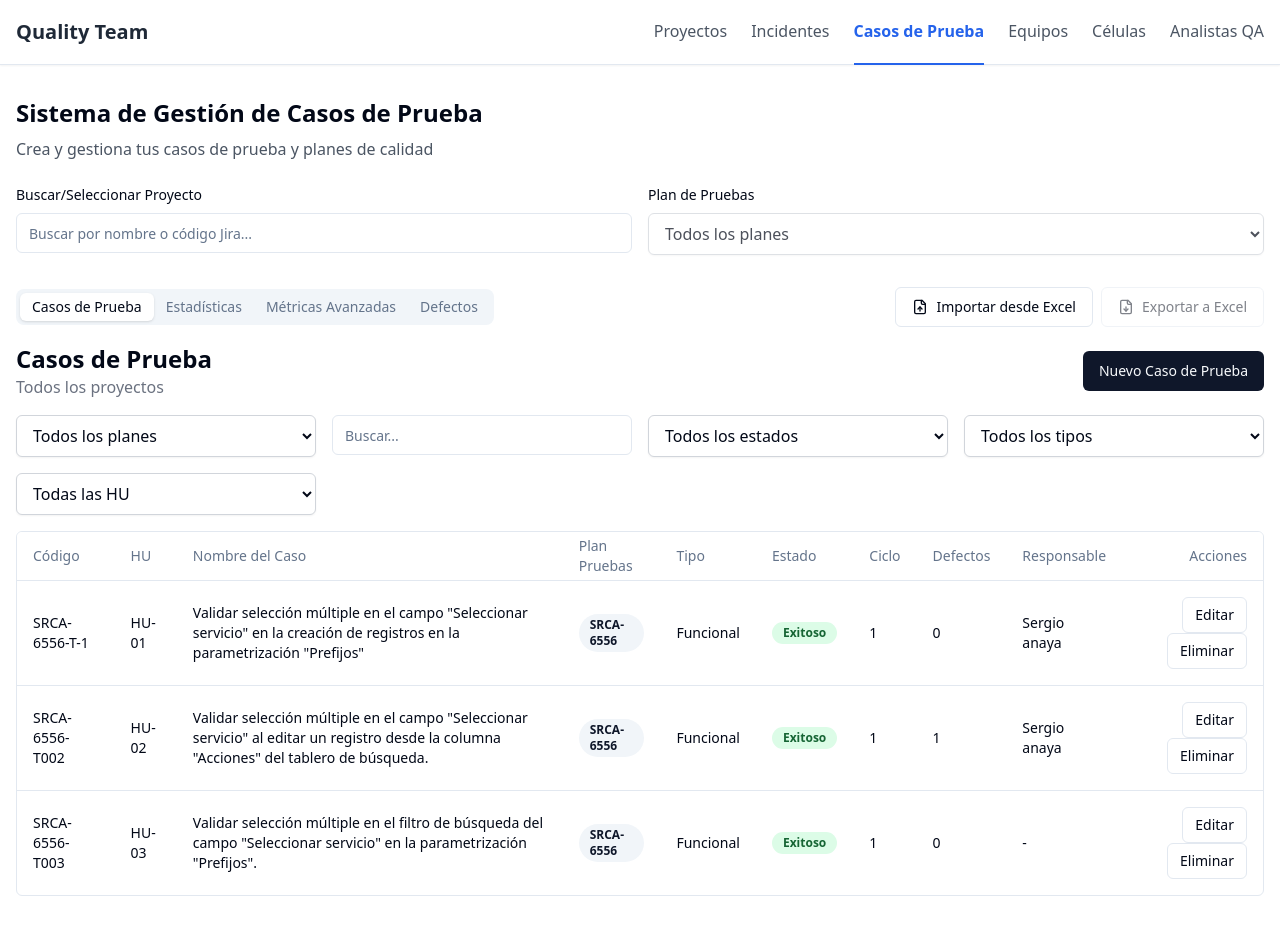
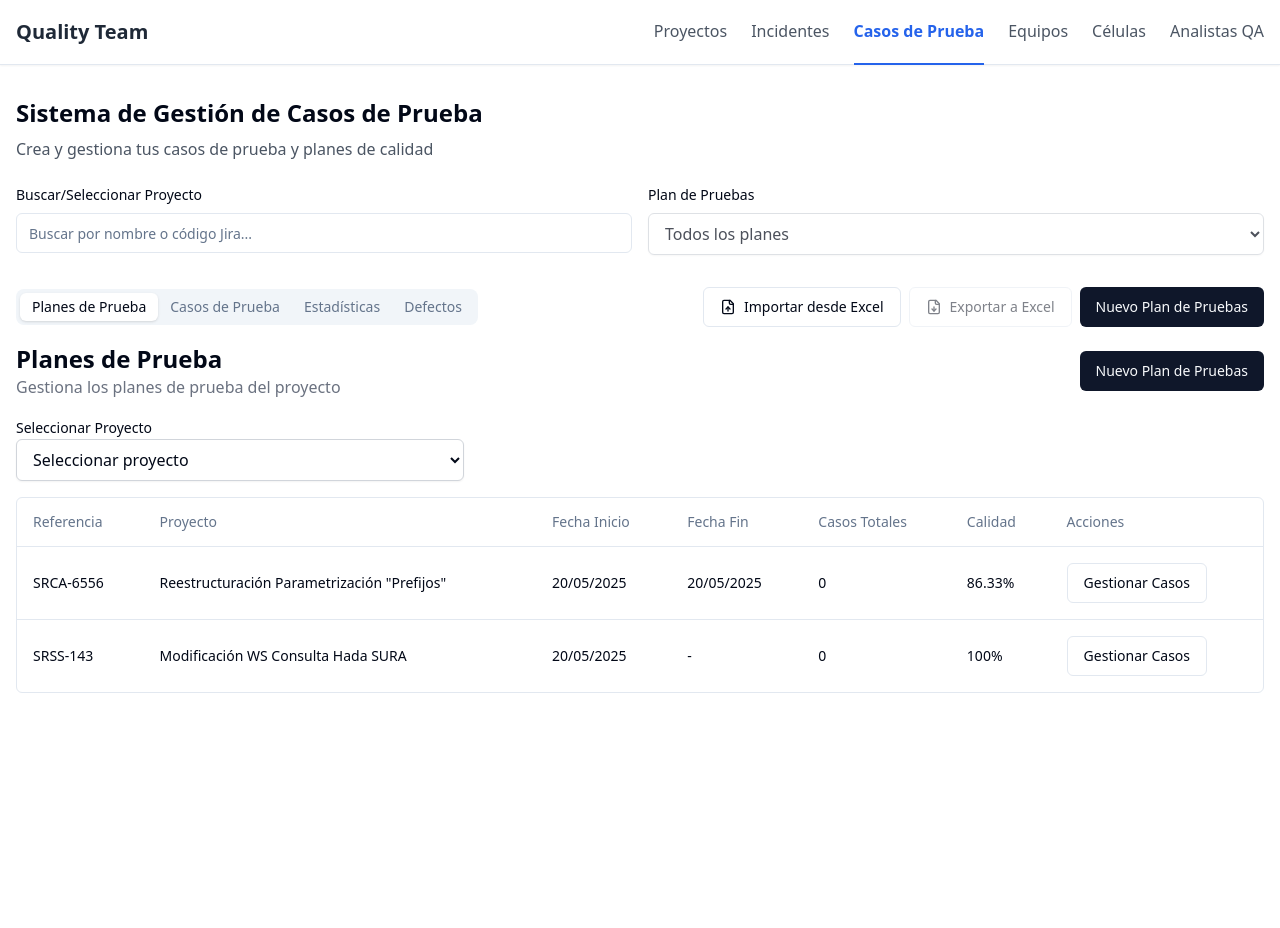
Before and after one commit to sergio129/quality-team-demo, a Next.js app: page /casos-prueba in a window 1280 px wide. After the commit the page ends 800 px from the top, so only its background shows below. Built offline with nearby package versions, Linux system fonts and the light colour scheme.

Commit message:
Se agrega caso de prueba

```diff
--- a/src/app/casos-prueba/page.tsx
+++ b/src/app/casos-prueba/page.tsx
@@ -3,8 +3,8 @@
 import { useState, useEffect, useRef } from 'react';
 import TestCaseTable from '@/components/testcases/TestCaseTable';
 import TestCaseStats from '@/components/testcases/TestCaseStats';
-import TestCaseAdvancedStats from '@/components/testcases/TestCaseAdvancedStats';
 import TestCaseDefectTracker from '@/components/testcases/TestCaseDefectTracker';
+import TestCasePlanManager from '@/components/testcases/TestCasePlanManager';
 import ExcelTestCaseImportExport from '@/components/testcases/ExcelTestCaseImportExport';
 import { useProjects } from '@/hooks/useProjects';
 import { useTestCases, useTestPlans, createTestPlan } from '@/hooks/useTestCases';
@@ -23,7 +23,7 @@ export default function TestCasesPage() {
   const { projects } = useProjects();
   const [selectedProjectId, setSelectedProjectId] = useState<string>('');
   const [selectedTestPlanId, setSelectedTestPlanId] = useState<string>('');
-  const [activeTab, setActiveTab] = useState<string>('cases');
+  const [activeTab, setActiveTab] = useState<string>('plans');
   const [isCreatingPlan, setIsCreatingPlan] = useState(false);
   const [projectSearchTerm, setProjectSearchTerm] = useState<string>('');
   const [projectSearchInDialog, setProjectSearchInDialog] = useState<string>('');
@@ -264,9 +264,9 @@ export default function TestCasesPage() {
       <Tabs value={activeTab} onValueChange={setActiveTab} className="space-y-4">
         <div className="flex justify-between items-center">
           <TabsList>
+            <TabsTrigger value="plans">Planes de Prueba</TabsTrigger>
             <TabsTrigger value="cases">Casos de Prueba</TabsTrigger>
             <TabsTrigger value="stats">Estadísticas</TabsTrigger>
-            <TabsTrigger value="advanced">Métricas Avanzadas</TabsTrigger>
             <TabsTrigger value="defects">Defectos</TabsTrigger>
           </TabsList>
 
@@ -280,7 +280,32 @@ export default function TestCasesPage() {
           </div>
         </div>
 
+        <TabsContent value="plans">
+          <TestCasePlanManager
+            onPlanSelected={(planId) => {
+              setSelectedTestPlanId(planId);
+              setSelectedProjectId(testPlans.find(p => p.id === planId)?.projectId || '');
+              setActiveTab('cases');
+            }}
+          />
+        </TabsContent>
+
         <TabsContent value="cases" className="mt-6">
+          <div className="mb-4">
+            {selectedTestPlanId ? (
+              <div className="bg-blue-50 border border-blue-200 rounded-md p-4 mb-4">
+                <p className="text-sm text-blue-700">
+                  Plan de pruebas seleccionado: {testPlans.find(p => p.id === selectedTestPlanId)?.codeReference || 'No encontrado'}
+                </p>
+              </div>
+            ) : (
+              <div className="bg-yellow-50 border border-yellow-200 rounded-md p-4 mb-4">
+                <p className="text-sm text-yellow-700">
+                  Selecciona un plan de pruebas en la pestaña "Planes de Prueba" para comenzar a crear casos de prueba
+                </p>
+              </div>
+            )}
+          </div>
           <TestCaseTable
             projectId={selectedProjectId}
             testPlanId={selectedTestPlanId}
@@ -289,13 +314,6 @@ export default function TestCasesPage() {
 
         <TabsContent value="stats" className="mt-6">
           <TestCaseStats
-            projectId={selectedProjectId}
-            testPlanId={selectedTestPlanId}
-          />
-        </TabsContent>
-
-        <TabsContent value="advanced" className="mt-6">
-          <TestCaseAdvancedStats
             projectId={selectedProjectId}
             testPlanId={selectedTestPlanId}
           />
--- /dev/null
+++ b/src/components/testcases/TestCasePlanManager.tsx
@@ -0,0 +1,265 @@
+'use client';
+
+import { useState } from 'react';
+import { useTestPlans, createTestPlan } from '@/hooks/useTestCases';
+import { useProjects } from '@/hooks/useProjects';
+import { Button } from '@/components/ui/button';
+import { Dialog, DialogContent, DialogHeader, DialogTitle, DialogFooter } from '@/components/ui/dialog';
+import { Input } from '@/components/ui/input';
+import { Label } from '@/components/ui/label';
+import { Select } from '@/components/ui/select';
+import { toast } from 'sonner';
+import { v4 as uuidv4 } from 'uuid';
+import {
+  Table,
+  TableBody,
+  TableCell,
+  TableHead,
+  TableHeader,
+  TableRow,
+} from "@/components/ui/table";
+import { format } from 'date-fns';
+import { TestPlan } from '@/models/TestCase';
+
+interface TestCasePlanManagerProps {
+  onPlanSelected: (planId: string) => void;
+}
+
+export default function TestCasePlanManager({ onPlanSelected }: TestCasePlanManagerProps) {
+  const [selectedProjectId, setSelectedProjectId] = useState('');
+  const { projects } = useProjects();
+  const { testPlans, isLoading } = useTestPlans(selectedProjectId);
+  const [isCreatingPlan, setIsCreatingPlan] = useState(false);
+  const [newTestPlan, setNewTestPlan] = useState<Partial<TestPlan>>({
+    projectId: '',
+    projectName: '',
+    codeReference: '',
+    startDate: new Date().toISOString().split('T')[0],
+    endDate: '',
+    estimatedHours: 0,
+    estimatedDays: 0,
+    totalCases: 0,
+    cycles: [{ id: uuidv4(), number: 1, designed: 0, successful: 0, notExecuted: 0, defects: 0 }],
+    testQuality: 100
+  });
+
+  const handleProjectChange = (e: React.ChangeEvent<HTMLSelectElement>) => {
+    setSelectedProjectId(e.target.value);
+
+    if (e.target.value) {
+      const selectedProject = projects.find(p => p.id === e.target.value || p.idJira === e.target.value);
+      if (selectedProject) {
+        setNewTestPlan(prev => ({
+          ...prev,
+          projectId: e.target.value,
+          projectName: selectedProject.proyecto,
+          codeReference: selectedProject.idJira || ''
+        }));
+      }
+    }
+  };
+
+  const handleTestPlanInputChange = (e: React.ChangeEvent<HTMLInputElement>) => {
+    const { name, value } = e.target;
+    setNewTestPlan(prev => ({
+      ...prev,
+      [name]: name === 'estimatedHours' || name === 'estimatedDays' || name === 'testQuality'
+        ? parseFloat(value)
+        : value
+    }));
+  };
+
+  const handleCreateTestPlan = async () => {
+    try {
+      await createTestPlan({
+        ...newTestPlan,
+        id: uuidv4(),
+        createdAt: new Date().toISOString(),
+        updatedAt: new Date().toISOString()
+      });
+
+      setIsCreatingPlan(false);
+      setNewTestPlan({
+        projectId: selectedProjectId,
+        projectName: newTestPlan.projectName,
+        codeReference: newTestPlan.codeReference,
+        startDate: new Date().toISOString().split('T')[0],
+        endDate: '',
+        estimatedHours: 0,
+        estimatedDays: 0,
+        totalCases: 0,
+        cycles: [{ id: uuidv4(), number: 1, designed: 0, successful: 0, notExecuted: 0, defects: 0 }],
+        testQuality: 100
+      });
+
+      toast.success('Plan de pruebas creado correctamente');
+    } catch (error) {
+      toast.error('Error al crear el plan de pruebas');
+    }
+  };
+
+  return (
+    <div className="space-y-4">
+      <div className="flex justify-between items-center">
+        <div>
+          <h2 className="text-2xl font-bold">Planes de Prueba</h2>
+          <p className="text-gray-500">Gestiona los planes de prueba del proyecto</p>
+        </div>
+
+        <Button onClick={() => setIsCreatingPlan(true)}>
+          Nuevo Plan de Pruebas
+        </Button>
+      </div>
+
+      <div className="mb-4">
+        <Label>Seleccionar Proyecto</Label>
+        <Select
+          value={selectedProjectId}
+          onChange={handleProjectChange}
+          className="max-w-md"
+        >
+          <option value="">Seleccionar proyecto</option>
+          {projects.map((project) => (
+            <option key={project.id || project.idJira} value={project.idJira}>
+              {project.proyecto}
+            </option>
+          ))}
+        </Select>
+      </div>
+
+      {isLoading ? (
+        <div className="flex justify-center p-8">
+          <div className="animate-spin rounded-full h-8 w-8 border-4 border-primary border-t-transparent"></div>
+        </div>
+      ) : testPlans && testPlans.length > 0 ? (
+        <div className="border rounded-md">
+          <Table>
+            <TableHeader>
+              <TableRow>
+                <TableHead>Referencia</TableHead>
+                <TableHead>Proyecto</TableHead>
+                <TableHead>Fecha Inicio</TableHead>
+                <TableHead>Fecha Fin</TableHead>
+                <TableHead>Casos Totales</TableHead>
+                <TableHead>Calidad</TableHead>
+                <TableHead>Acciones</TableHead>
+              </TableRow>
+            </TableHeader>
+            <TableBody>
+              {testPlans.map((plan) => (
+                <TableRow key={plan.id}>
+                  <TableCell>{plan.codeReference}</TableCell>
+                  <TableCell>{plan.projectName}</TableCell>
+                  <TableCell>{format(new Date(plan.startDate), 'dd/MM/yyyy')}</TableCell>
+                  <TableCell>{plan.endDate ? format(new Date(plan.endDate), 'dd/MM/yyyy') : '-'}</TableCell>
+                  <TableCell>{plan.totalCases}</TableCell>
+                  <TableCell>{plan.testQuality}%</TableCell>
+                  <TableCell>
+                    <Button
+                      variant="outline"
+                      onClick={() => onPlanSelected(plan.id)}
+                    >
+                      Gestionar Casos
+                    </Button>
+                  </TableCell>
+                </TableRow>
+              ))}
+            </TableBody>
+          </Table>
+        </div>
+      ) : (
+        <div className="text-center p-8 border rounded-md">
+          <p className="text-gray-500">No hay planes de prueba disponibles para este proyecto.</p>
+        </div>
+      )}
+
+      <Dialog open={isCreatingPlan} onOpenChange={setIsCreatingPlan}>
+        <DialogContent className="sm:max-w-[600px]">
+          <DialogHeader>
+            <DialogTitle>Nuevo Plan de Pruebas</DialogTitle>
+          </DialogHeader>
+
+          <div className="grid gap-4 py-4">
+            <div className="space-y-2">
+              <Label htmlFor="projectId">Proyecto</Label>
+              <Select
+                id="projectId"
+                value={newTestPlan.projectId}
+                onChange={handleProjectChange}
+                required
+              >
+                <option value="">Seleccionar proyecto</option>
+                {projects.map((project) => (
+                  <option key={project.id || project.idJira} value={project.idJira}>
+                    {project.proyecto}
+                  </option>
+                ))}
+              </Select>
+            </div>
+
+            <div className="grid grid-cols-2 gap-4">
+              <div className="space-y-2">
+                <Label htmlFor="startDate">Fecha de Inicio</Label>
+                <Input
+                  id="startDate"
+                  name="startDate"
+                  type="date"
+                  value={newTestPlan.startDate}
+                  onChange={handleTestPlanInputChange}
+                  required
+                />
+              </div>
+
+              <div className="space-y-2">
+                <Label htmlFor="endDate">Fecha de Fin (opcional)</Label>
+                <Input
+                  id="endDate"
+                  name="endDate"
+                  type="date"
+                  value={newTestPlan.endDate}
+                  onChange={handleTestPlanInputChange}
+                />
+              </div>
+            </div>
+
+            <div className="grid grid-cols-2 gap-4">
+              <div className="space-y-2">
+                <Label htmlFor="estimatedHours">Horas Estimadas</Label>
+                <Input
+                  id="estimatedHours"
+                  name="estimatedHours"
+                  type="number"
+                  min="0"
+                  value={newTestPlan.estimatedHours}
+                  onChange={handleTestPlanInputChange}
+                />
+              </div>
+
+              <div className="space-y-2">
+                <Label htmlFor="estimatedDays">Días Estimados</Label>
+                <Input
+                  id="estimatedDays"
+                  name="estimatedDays"
+                  type="number"
+                  min="0"
+                  step="0.5"
+                  value={newTestPlan.estimatedDays}
+                  onChange={handleTestPlanInputChange}
+                />
+              </div>
+            </div>
+          </div>
+
+          <DialogFooter>
+            <Button type="button" variant="outline" onClick={() => setIsCreatingPlan(false)}>
+              Cancelar
+            </Button>
+            <Button type="button" onClick={handleCreateTestPlan}>
+              Crear Plan de Pruebas
+            </Button>
+          </DialogFooter>
+        </DialogContent>
+      </Dialog>
+    </div>
+  );
+}
```
Also changed, not shown: data/incidents.txt.
